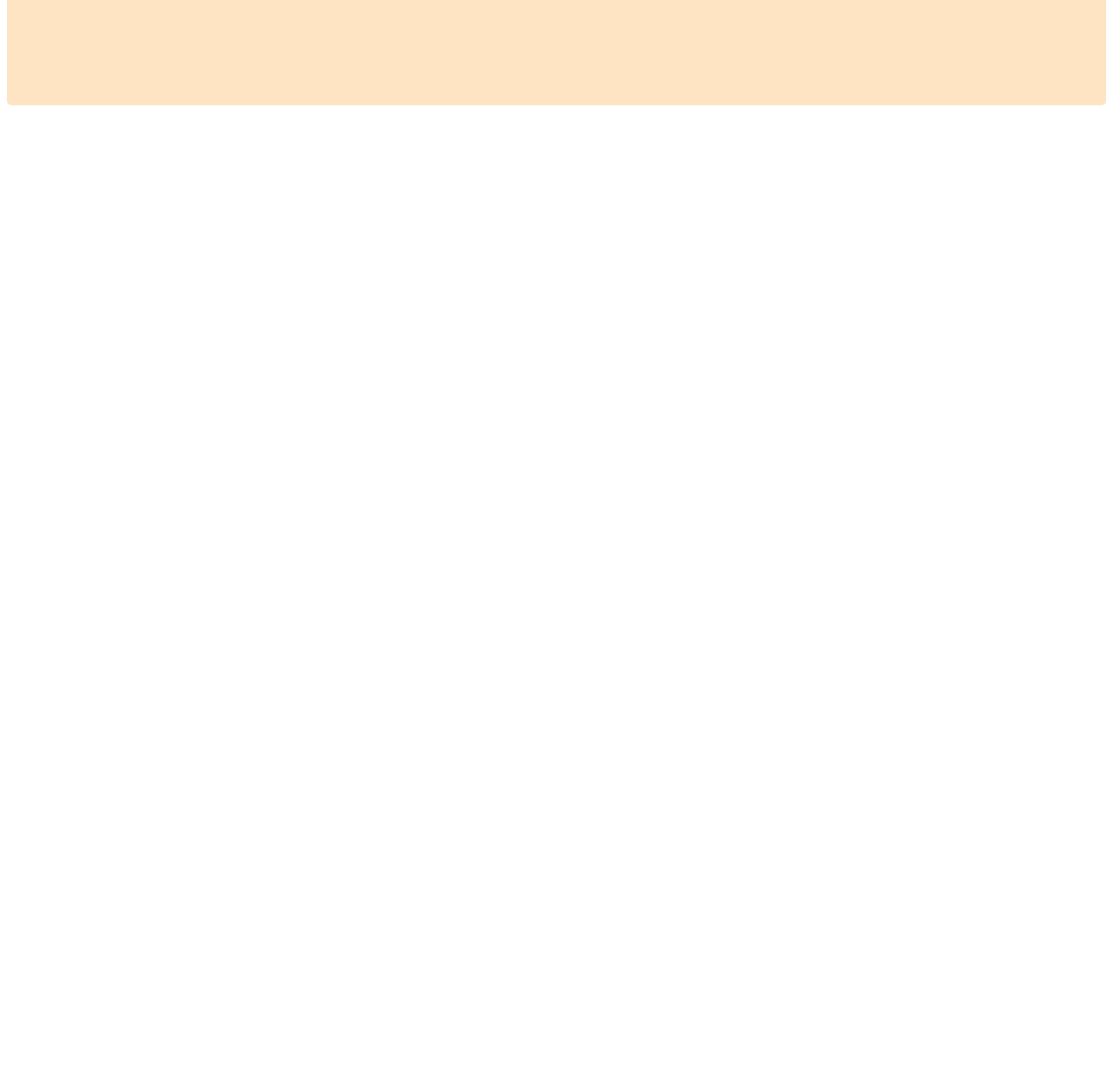
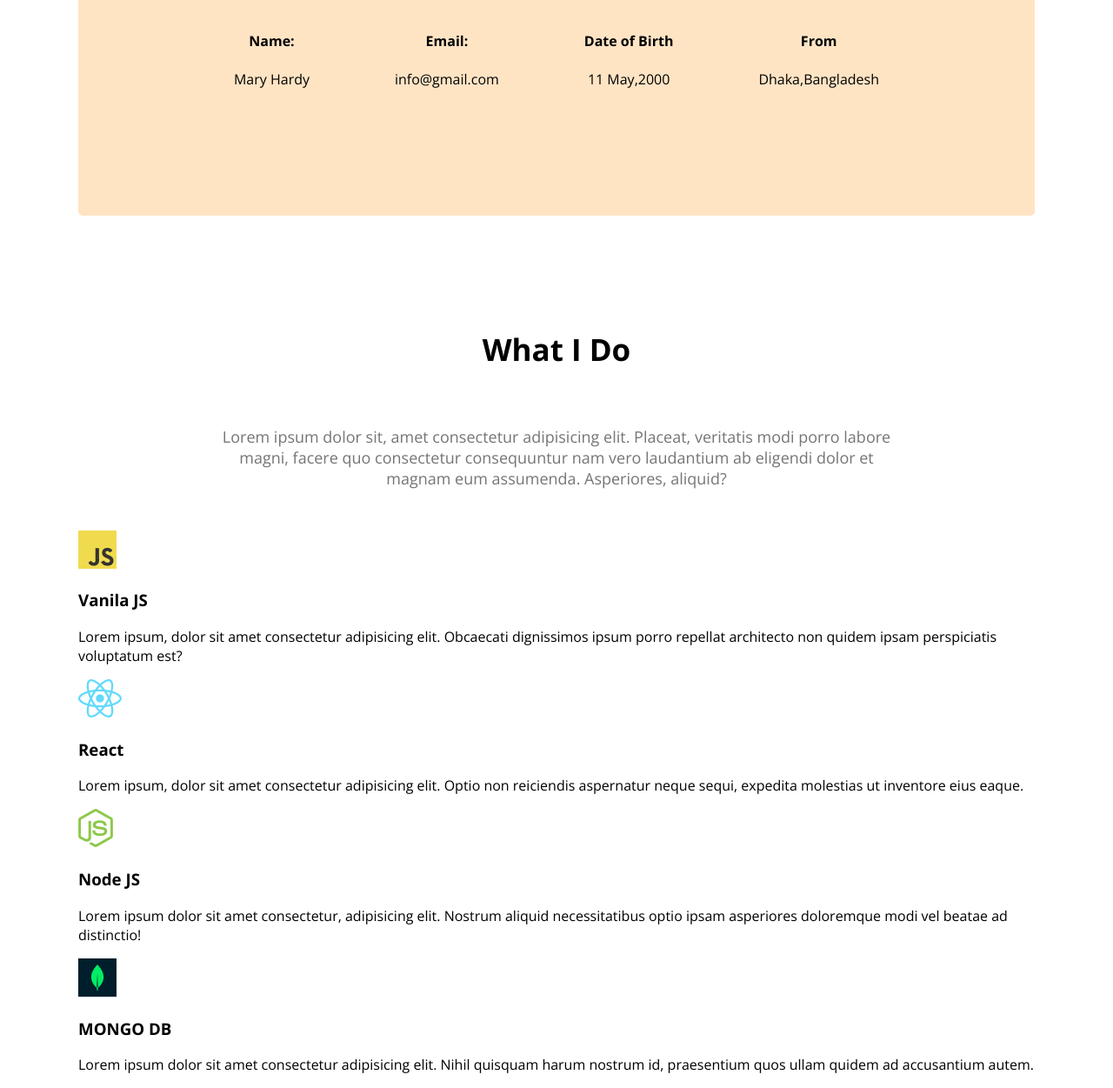
Before and after one commit to HamjaMohtadee04/portfolio, a plain HTML site: page index.html in a window 1280 px wide. Shown: the part 1128-2379 px from the top of the page at 87% size. Before the commit the page ends 1379 px from the top, so only its background shows below. Drawn offline with nearby package versions, Linux system fonts and the light colour scheme.

Commit message:
section added

```diff
--- a/index.html
+++ b/index.html
@@ -34,7 +34,57 @@
         <section class="about">
             <h3 class="section-title">About Me</h3>
             <p class="section-description">Lorem ipsum dolor, sit amet consectetur adipisicing elit. Nostrum at officiis expedita reiciendis minus suscipit, architecto quisquam iste natus harum voluptas tempora nisi ea voluptate quidem eveniet aut minima porro, veritatis amet. Quas debitis ducimus exercitationem nam nulla est inventore, quibusdam quo nostrum tempore ipsum!</p>
+            <div class="about-info-container">
+                <div class="about-info">
+                    <h4 class="info-title">Name:</h4>
+                    <p class="info-description">Mary Hardy</p>
+                </div>
+                <div class="about-info">
+                    <h4 class="info-title">Email:</h4>
+                    <p class="info-description">info@gmail.com</p>
+                </div>
+                <div class="about-info">
+                    <h4 class="info-title">Date of Birth</h4>
+                    <p class="info-description">11 May,2000</p>
+                </div>
+                <div class="about-info">
+                    <h4 class="info-title">From</h4>
+                    <p class="info-description">Dhaka,Bangladesh</p>
+                </div>
+            </div>
         </section>
+ <!-- what i do -->
+  <section>
+    <h3 class="section-title">What I Do</h3>
+    <p id="what-i-do" class="section-description">Lorem ipsum dolor sit, amet consectetur adipisicing elit. Placeat, veritatis modi porro labore magni, facere quo consectetur consequuntur nam vero laudantium ab eligendi dolor et magnam eum assumenda. Asperiores, aliquid?</p>
+
+    <div class="skills-container">
+        <div class="skill">
+            <img src="images/icons/js.png" alt="">
+            <h3 class="skill-title">Vanila JS</h3>
+            <p class="skill-description">Lorem ipsum, dolor sit amet consectetur adipisicing elit. Obcaecati dignissimos ipsum porro repellat architecto non quidem ipsam perspiciatis voluptatum est?</p>
+        </div>
+        <div class="skill">
+            <img src="images/icons/react.png" alt="">
+            <h3 class="skill-title">React</h3>
+            <p class="skill-description">Lorem ipsum, dolor sit amet consectetur adipisicing elit. Optio non reiciendis aspernatur neque sequi, expedita molestias ut inventore eius eaque.</p>
+        </div>
+        <div class="skill">
+            <img src="images/icons/nodejs.png" alt="">
+            <h3 class="skill-title">Node JS</h3>
+            <p class="skill-description">Lorem ipsum dolor sit amet consectetur, adipisicing elit. Nostrum aliquid necessitatibus optio ipsam asperiores doloremque modi vel beatae ad distinctio!</p>
+        </div>
+        <div class="skill">
+            <img src="images/icons/mongo.png" alt="">
+            <h3 class="skill-title">MONGO DB</h3>
+            <p class="skill-description">Lorem ipsum dolor sit amet consectetur adipisicing elit. Nihil quisquam harum nostrum id, praesentium quos ullam quidem ad accusantium autem.</p>
+        </div>
+    </div>
+
+
+</section>
+
+
     </main>
     <footer>
 
--- a/style/styles.css
+++ b/style/styles.css
@@ -92,3 +92,18 @@ nav a{
     margin: 130px 0;
     /* margin-left: 100px; */
 }
+main{
+    margin: 0 auto;
+    max-width: 1100px;
+}
+.about-info-container{
+    display: flex;
+    justify-content: space-around;
+}
+.about-info{
+    text-align: center;
+}
+
+#what-i-do{
+    padding: 30px 150px;
+}
```
